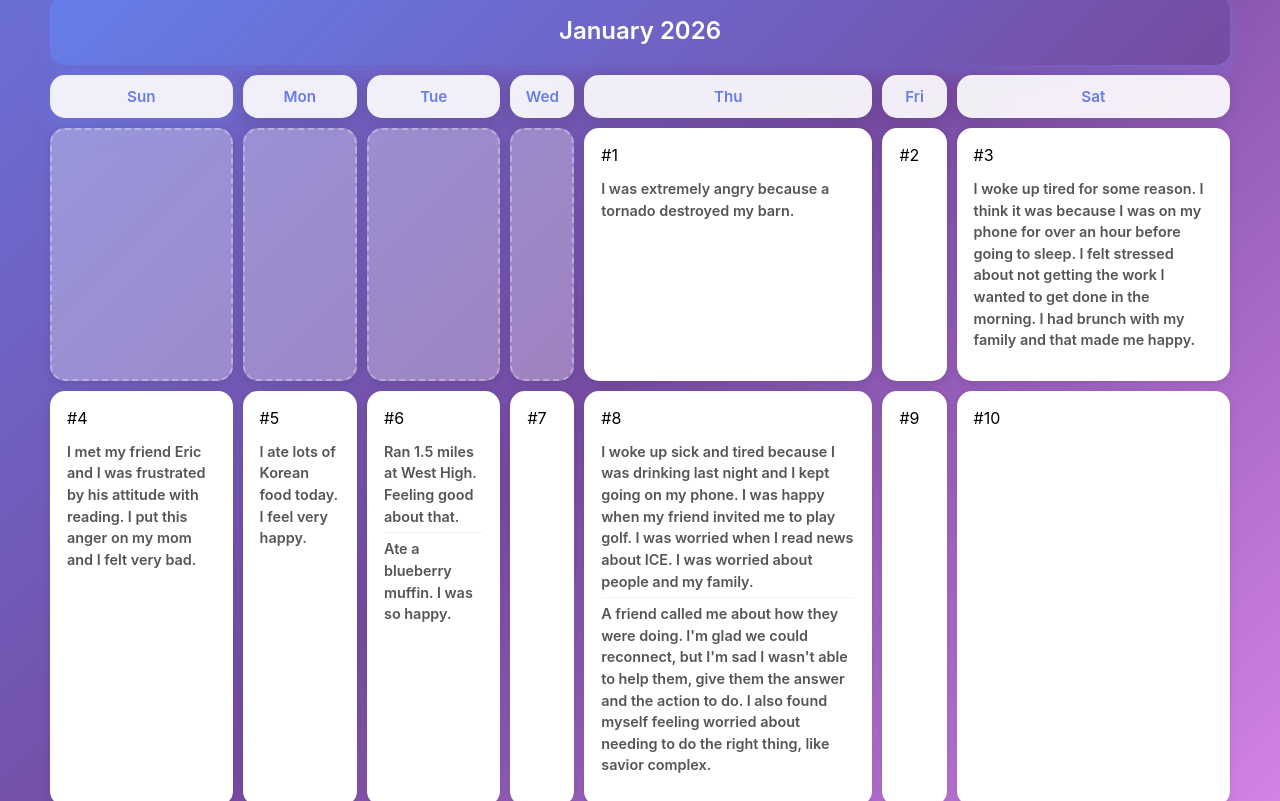
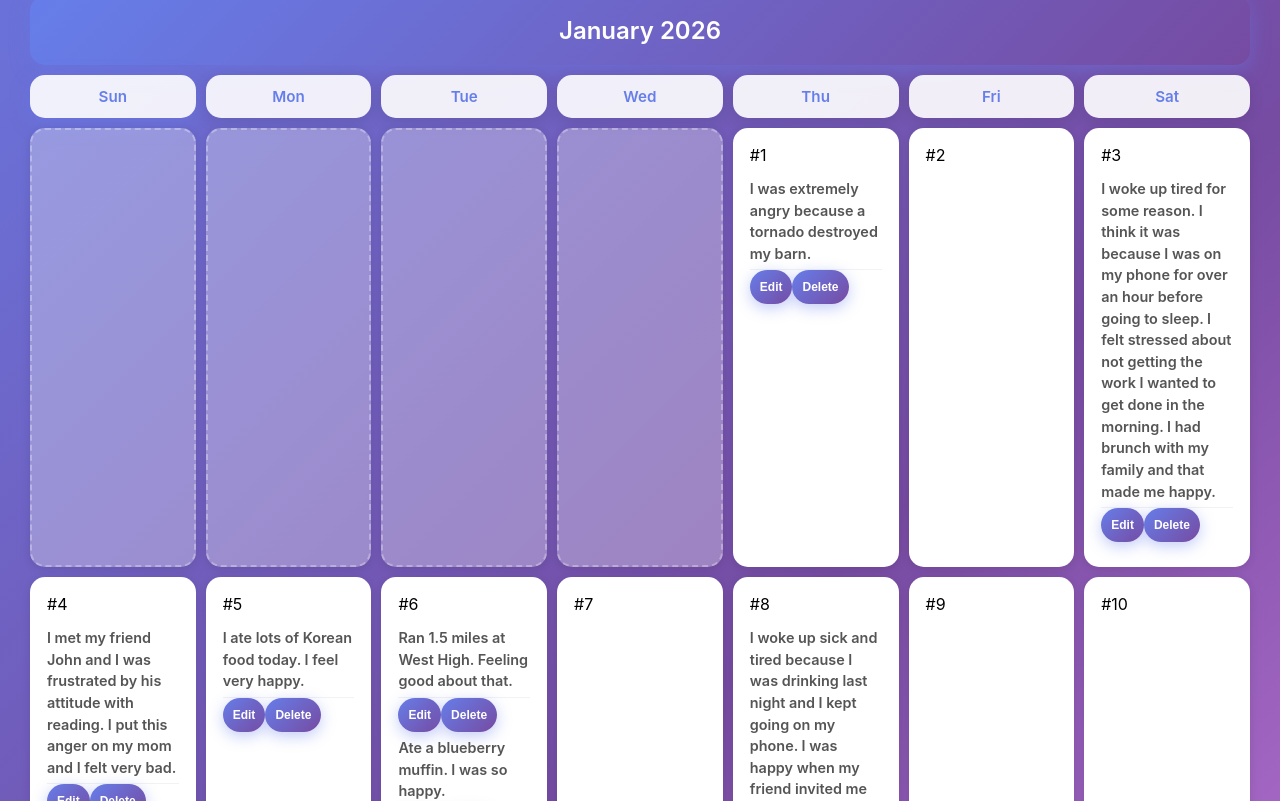
Before and after one commit to dkamien66/unloadInReact, a React (Create React App) app: page / in a window 1280 px wide. Shown: the part 419-1220 px from the top of the page. Built offline with nearby package versions, Linux system fonts and the light colour scheme.

Commit message:
Edit, Save, Delete buttons added. Widened calendar

```diff
--- a/src/frontend/App.js
+++ b/src/frontend/App.js
@@ -22,7 +22,6 @@ export default function App() {
   const [isLoading, setIsLoading] = useState(false);
 
   function handleUpload(text) {
-    console.log(text);
     setData([
       ...data,
       {
@@ -91,7 +90,6 @@ export default function App() {
           timeDiff -= 86400000;
         }
         arrayOfDateStr.push(todayStr);
-        console.log(arrayOfDateStr);
 
         const relevantEntries = data.filter(day => arrayOfDateStr.includes(day.date));
         request += "The following is how I felt the past month: ";
@@ -122,7 +120,7 @@ export default function App() {
           onUpload={handleUpload} />
       </div>
       <br /><br /><br />
-      <Calendar data={data}/>
+      <Calendar data={data} setData={setData}/>
       <br /><br />
       <div className="center-container">
         <button
--- a/src/frontend/Calendar.js
+++ b/src/frontend/Calendar.js
@@ -1,3 +1,5 @@
+import { Fragment } from 'react' // using Fragment component here because I need to pass a key to <>
+
 function daysInCurrentMonth() {
     const today = new Date();
     const year = today.getFullYear();
@@ -6,7 +8,7 @@ function daysInCurrentMonth() {
     return lastDayOfMonth.getDate();
 }
 
-export default function Calendar({ data }) {
+export default function Calendar({ data, setData }) {
 
     const months = ["January", "February", "March", "April", "May", "June", "July", "August", "September", "October", "November", "December"];
     // The goal is to generate an accurate calendar of the current month.
@@ -15,19 +17,64 @@ export default function Calendar({ data }) {
     const firstDay = new Date(currYear, currMonth, 1); // what i want to use is firstDay.getDay() for index of day of week
     const firstDayIndex = firstDay.getDay(); // 0-6
 
+
+    function handleEdit(dayId, entryId) {
+        const listItem = document.querySelector(`#filled-${dayId}-${entryId}`);
+        const textbox = document.createElement("input");
+        textbox.setAttribute("type", "text")
+        textbox.setAttribute("value", listItem.innerText);
+        textbox.setAttribute("required", true)
+        textbox.setAttribute("autoFocus", true);
+        textbox.addEventListener("input", (e) => {
+            textbox.value = e.target.value;
+        })
+        listItem.replaceWith(textbox);
+
+        const editButton = document.querySelector(`#edit-${dayId}-${entryId}`);
+        const saveButton = document.createElement("button");
+        saveButton.textContent = "Save";
+        saveButton.setAttribute("class", "edit-save-delete");
+        saveButton.addEventListener("click", () => {
+            // This doesn't replace the entry. It modifies an existing one, so use map()! map() doesn't mutate, but creates a new copy
+            const newData = data.map((entry) => {
+                if (entry.id === entryId) {
+                    // Need to change the text of the day's description field
+                    return {
+                        id: entry.id,
+                        date: entry.date,
+                        description: textbox.value
+                    }
+                } else {
+                    return entry;
+                }
+            });
+            setData(newData);
+
+            // Change the textbox back into list item and the save button back into edit button
+            textbox.replaceWith(listItem);
+            saveButton.replaceWith(editButton);
+        });
+
+        editButton.replaceWith(saveButton);
+    }
+
+    function handleDelete(specificEntryId) {
+        setData(data.filter(entry => entry.id != specificEntryId));
+    }
+
     const table = [];
     let dayId = 1;
-    for (let weekId = 0; weekId <= 4; weekId++) {
+    for (let weekId = 1; weekId <= 5; weekId++) {
         if (dayId > daysInCurrentMonth()) {
             break;
         }
 
-        if (weekId == 0) {
+        if (weekId == 1) {
             table.push(
                 <tr key={weekId}>
                     {[0,1,2,3,4,5,6].map(col => {
                         if (col < firstDayIndex) {
-                            return <td></td>;
+                            return <td key={`empty-${weekId}-${col}`}></td>;
                         } else {
                             let dateStr = `${currYear}-${currMonth+1}-${dayId}`;
                             return (
@@ -36,8 +83,22 @@ export default function Calendar({ data }) {
                                 #{dayId++}
                                     <ul>
                                         {
-                                            data.filter(day => day.date === dateStr).map(day => {
-                                                return <li key={day.id}>{day.description}</li>
+                                            data.filter(day => day.date === dateStr).map((entry) => {
+                                                let thisDay = dayId - 1;
+                                                return (
+                                                    <Fragment
+                                                        key={`filled-${dayId-1}-${entry.id}`}
+                                                    >
+                                                        <li id={`filled-${dayId-1}-${entry.id}`}>{entry.description}</li>
+                                                        <button
+                                                            className="edit-save-delete"
+                                                            id={`edit-${dayId-1}-${entry.id}`}
+                                                            onClick={() => handleEdit(thisDay, entry.id)}>Edit</button>
+                                                        <button
+                                                            className="edit-save-delete"
+                                                            onClick={() => {handleDelete(entry.id)}}>Delete</button>
+                                                    </Fragment>
+                                                );
                                             })
                                         }
                                     </ul>
@@ -61,8 +122,22 @@ export default function Calendar({ data }) {
                                 #{dayId++}
                                     <ul>
                                         {
-                                            data.filter(day => day.date === dateStr).map(day => {
-                                                return <li key={day.id}>{day.description}</li>
+                                            data.filter(day => day.date === dateStr).map((entry) => {
+                                                let thisDay = dayId - 1;
+                                                return (
+                                                    <Fragment
+                                                        key={`filled-${dayId-1}-${entry.id}`}
+                                                    >
+                                                        <li id={`filled-${dayId-1}-${entry.id}`}>{entry.description}</li>
+                                                        <button
+                                                            className="edit-save-delete"
+                                                            id={`edit-${dayId-1}-${entry.id}`}
+                                                            onClick={() => handleEdit(thisDay, entry.id)}>Edit</button>
+                                                        <button
+                                                            className="edit-save-delete"
+                                                            onClick={() => {handleDelete(entry.id)}}>Delete</button>
+                                                    </Fragment>
+                                                );
                                             })
                                         }
                                     </ul>
--- a/src/frontend/VoiceToTextButton.js
+++ b/src/frontend/VoiceToTextButton.js
@@ -25,7 +25,6 @@ export default function VoiceToTextButton({ onUpload }) {
         setIsListening(false);
         const text = event.results[0][0].transcript;
         setTranscription(text);
-        // onUpload(text);
     }
 
     recognition.onspeechend = () => {
@@ -65,7 +64,13 @@ export default function VoiceToTextButton({ onUpload }) {
                 <div className="response-card-overlay" onClick={closeResponseCard}>
                     <div className="response-card" onClick={(e) => e.stopPropagation()}>
                         <h2 className="response-title">Here is what was heard:</h2>
-                        <div className="response-content">{transcription}</div>
+                        <input
+                            className="response-content"
+                            type="text"
+                            value={transcription}
+                            onChange={(e) => setTranscription(e.target.value)}
+                            required
+                            autoFocus />
                         <br />
                         <div className="cancel-confirm-button-container">
                             <button className="cancel-button" onClick={closeResponseCard}>Cancel</button>
--- a/src/frontend/styles.css
+++ b/src/frontend/styles.css
@@ -49,6 +49,10 @@ input:focus {
 
 input::placeholder {
   color: #999;
+}
+
+input.response-content {
+  background-color: Aliceblue;
 }
 
 button {
@@ -146,11 +150,12 @@ button:not(.wrap-button):not(.close-button):active {
 /* Calendar Styling */
 table {
   width: 100%;
-  max-width: 1200px;
+  max-width: 1440px;
   margin: 0 auto;
   border-collapse: separate;
   border-spacing: 10px;
   background: transparent;
+  table-layout: fixed;
 }
 
 thead th {
@@ -185,11 +190,13 @@ td {
   padding: 15px;
   border-radius: 15px;
   vertical-align: top;
-  min-height: 120px;
+  width: calc(100% / 7);
+  height: 150px;
   border: 2px solid transparent;
   transition: all 0.3s ease;
   box-shadow: 0 2px 8px rgba(0, 0, 0, 0.1);
   position: relative;
+  overflow: hidden;
 }
 
 td:hover {
@@ -325,6 +332,11 @@ td:hover li {
   transform: rotate(90deg) scale(0.95);
 }
 
+button.edit-save-delete {
+  font-size: 12px;
+  padding: 10px;
+}
+
 .response-title {
   margin: 0 0 20px 0;
   color: #667eea;
@@ -348,6 +360,8 @@ td:hover li {
 
   table {
     border-spacing: 5px;
+    table-layout: fixed;
+    width: 100%
   }
 
   td {
--- a/src/placeholder_data/data.js
+++ b/src/placeholder_data/data.js
@@ -17,7 +17,7 @@ export const initialData = [
 {
     id: 3,
     date: "2026-1-4",
-    description: "I met my friend Eric and I was frustrated by his attitude with reading. I put this anger on my mom and I felt very bad."
+    description: "I met my friend John and I was frustrated by his attitude with reading. I put this anger on my mom and I felt very bad."
 },
 {
     id : 4,
```
